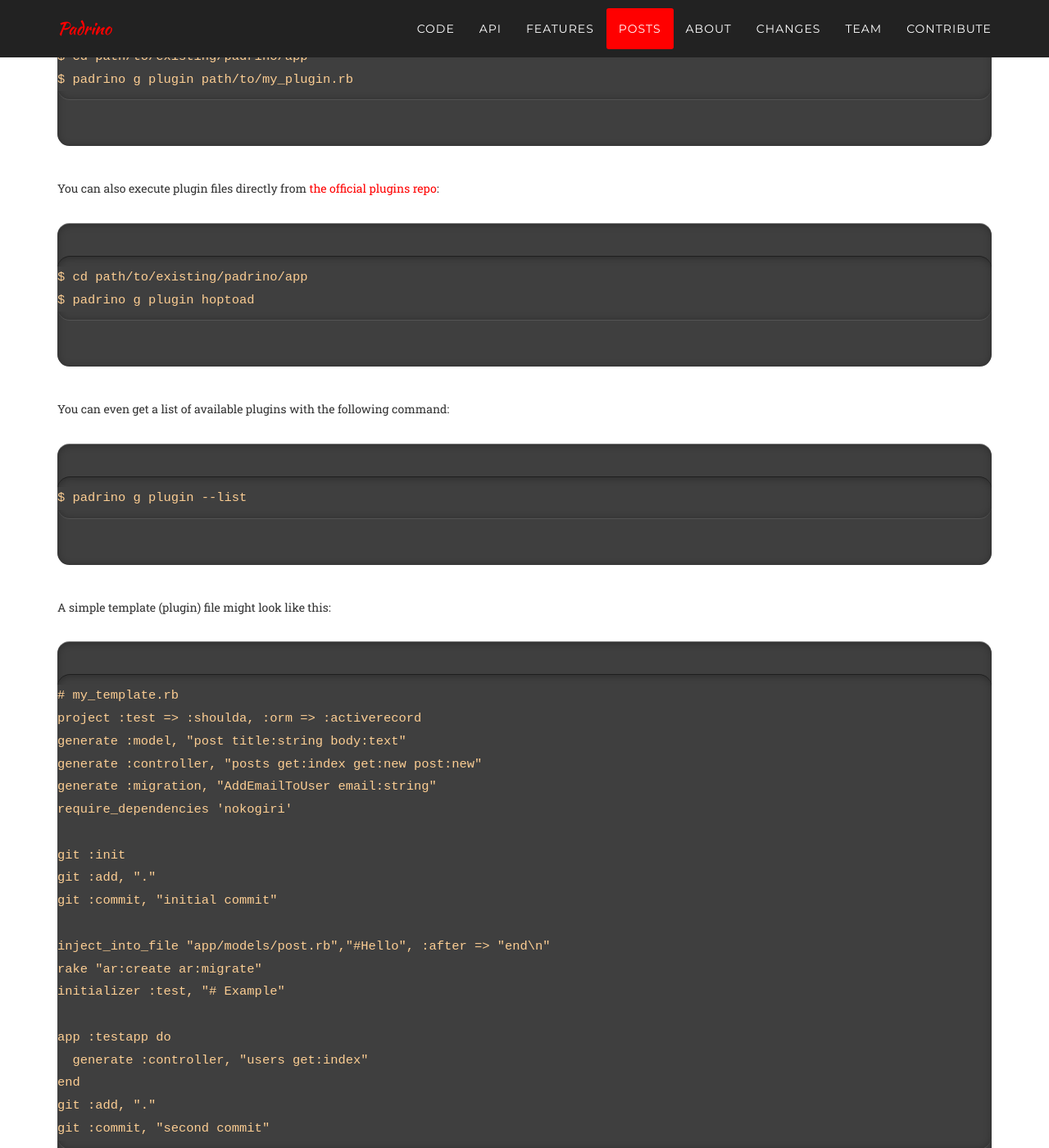
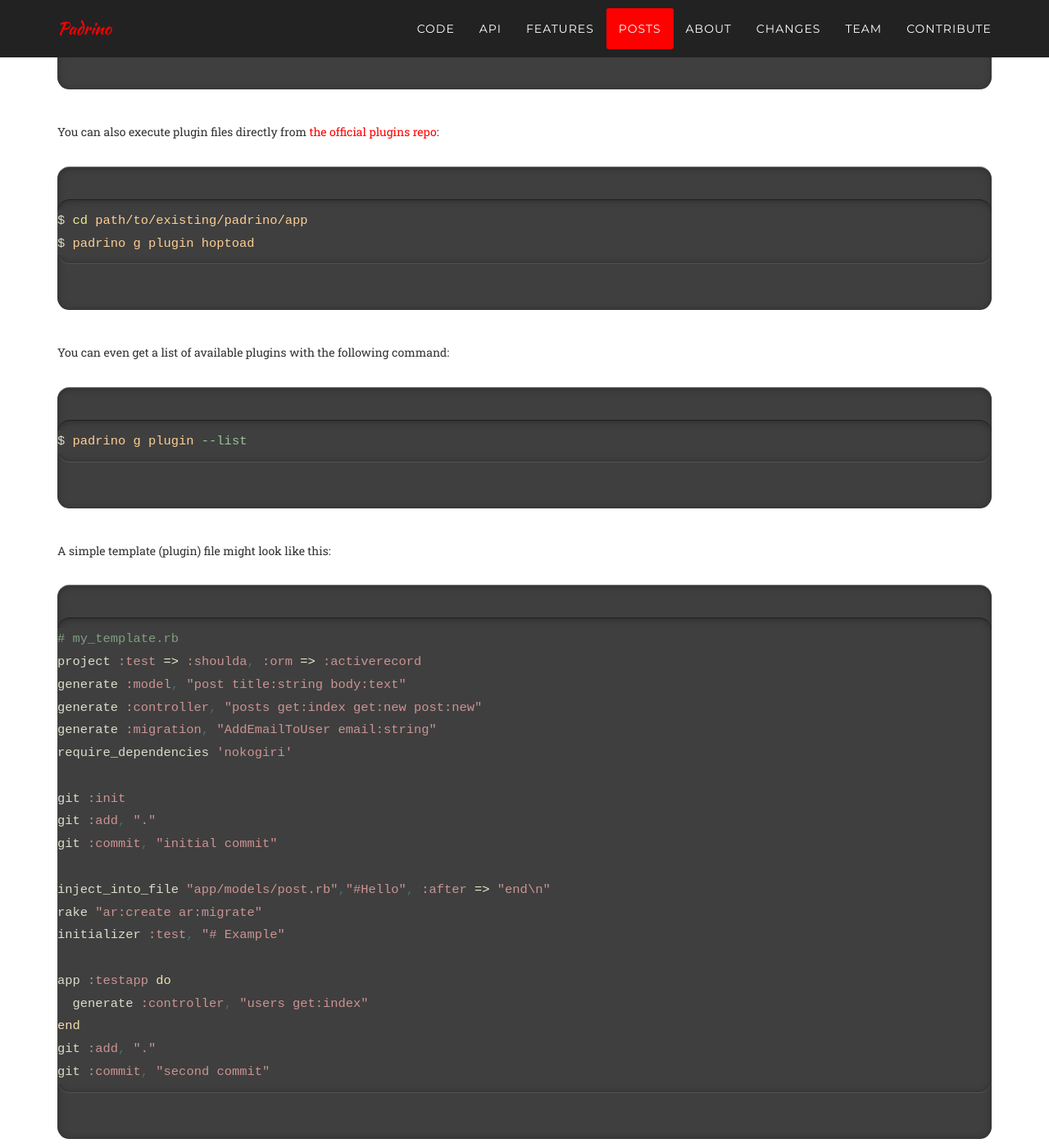
Before and after one commit to wikimatze/padrinorb-website, a Jekyll site: the page built from guides/generators.md, in a window 1280 px wide and 1400 px high, scrolled down 6017 px. Shown: the whole window at 82% size. Built offline with Jekyll 4.4.1, drawn with Linux system fonts in a browser that asks for light colours; some web fonts are replaced; Markdown is read by kramdown in place of the engine named in the settings; some of the changed text lies outside the part shown.

Commit message:
Add generators to guides

````diff
--- a/guides/generators.md
+++ b/guides/generators.md
@@ -1,54 +1,86 @@
 ---
 date: 2010-03-01
+update: 2014-11-21
 author: Nathan
 email: nesquena@gmail.com
 title: Generators
+permalink: /guides/generators/
 ---
 
 Padrino provides generator support for quickly creating new Padrino applications. This provides many benefits such as constructing the recommended Padrino application structure, auto-generating a Gemfile listing all starting dependencies and guidelines provided within the generated files to help orient a new user to using Padrino.
 
+
 One important feature of the generators is that they were built from the ground up to support a wide variety of tools, libraries and gems for use within your padrino application.
 
+
 This means that Padrino generators do **not** lock you into using any particular database, ORM, testing framework, templating engine or javascript library. In fact, when generating an application you can actually tell Padrino which components you would like to use!
-
 
 
 ## Project Generator
 
 The usage for the project generator is quite simple:
 
-    $ padrino g project <the_app_name> </path/to/create/app> --<component-name> <value>
+
+```sh
+$ padrino g project <the_app_name> </path/to/create/app> --<component-name> <value>
+```
+
 
 The simplest possible command to generate a base application would be:
 
-    $ padrino g project demo_project
+
+```sh
+$ padrino g project demo_project
+```
+
 
 This would construct a Padrino application DemoApp (which extends from Padrino::Application) inside the folder ‘demo\_project’ at our current path. Inside the application there would be configuration and setup performed for the default components.
 
+
 You can also define specific components to be used:
 
-    $ padrino g project demo_project -t rspec -e haml -m rr -s jquery -d datamapper -c sass
+
+```sh
+$ padrino g project demo_project -t rspec -e haml -m rr -s jquery -d datamapper -c sass
+```
+
 
 You can also instruct the generator to skip a certain component to avoid using one at all (or to use your own):
 
-    $ padrino g project demo_project --test none --renderer none
+
+```sh
+$ padrino g project demo_project --test none --renderer none
+```
+
 
 You can also specify an alternate name for your core application using the `--app` option:
 
-    $ padrino g project demo_project --app alternate_app_name # alias -n
+
+```sh
+$ padrino g project demo_project --app alternate_app_name # alias -n
+```
+
 
 The generator uses the `bundler` gem to resolve any application dependencies when the application is newly created. The necessary bundler command can be executed automatically through the generator with:
 
-    $ padrino g project demo_project --run_bundler # alias -b
+
+```sh
+$ padrino g project demo_project --run_bundler # alias -b
+```
+
 
 or this can be done manually through executing command `bundle install` in the terminal at the root of the generated application.
 
+
 For more examples of using the project generator in common cases, check out the [Basic Projects](http://www.padrinorb.com/guides/basic-projects) guide.
+
 
 The generator framework within Padrino is extensible and additional components and tools can be added easily.
  This would be achieved through forking our project and reading through the code in `lib/generators/project.rb` and the setup instructions inside the relevant files within `lib/generators/components/`. We are happy to accept pull requests for additional component types not originally included (although helping us maintain them would also be appreciated).
 
+
 The project generator has several available configuration options:
+
 
 |Options|Default|Aliases|Description|
 |:------|:------|:------|:----------|
@@ -59,7 +91,9 @@
 |tiny|false|-i|generate tiny project skeleton|
 |adapter|sqlite|-a|specify orm db adapter (mysql, sqlite, postgres)|
 
+
 The available components and their default options are listed below:
+
 
 |Component|Default|Aliases|Options|
 |:--------|:------|:------|:------|
@@ -70,99 +104,156 @@
 |stylesheet|none|-c|sass, less, scss, compass|
 |mock|none|-m|rr, mocha|
 
+
 Note: Be careful with your naming when using generators and do not have your project name, or any models or controllers overlap. Avoid naming your app “Posts” and then your controller or subapp with the same name.
+
 
 ### Some examples:
 
 **Generate a project with a different application name from the project path**
 
-    padrino g my_project -n blog
+
+```sh
+padrino g my_project -n blog
+```
+
 
 this will generate the project at path *my\_project/* but the applications name will be **Blog**.
 
+
 **Generate a project with mongoid and run bundler after**
 
-    padrino g project your_project -d mongoid -b
+
+```sh
+padrino g project your_project -d mongoid -b
+```
+
 
 **Generate a project with riot test and rr mocking**
 
-    padrino g project your_project -t riot -m rr
+
+```sh
+padrino g project your_project -t riot -m rr
+```
+
 
 **Generate a project with sequel with mysql**
 
-    padrino g project your_project -d sequel -a mysql
+
+```sh
+padrino g project your_project -d sequel -a mysql
+```
+
 
 **Generate a tiny project skeleton**
 
-    padrino g project your_project --tiny
+
+```sh
+padrino g project your_project --tiny
+```
+
 
 **Choose a root for your project**
 
-    padrino g project your_project -r /usr/local/padrino
+
+```sh
+padrino g project your_project -r /usr/local/padrino
+```
+
 
 This will create a new padrino project in */usr/local/padrino/your\_project/*
 
+
 **Use Padrino from a git cloned repository**
 
-    padrino g project your_project [--dev] # Use padrino from a git checkout
+
+```sh
+padrino g project your_project [--dev] # Use padrino from a git checkout
+```
+
 
 Visit [The Bleeding Edge](/guides/the-bleeding-edge) for more info how to setup a **dev** environment.
-
 
 
 ## Plugin Generator
 
 The Plugin Generator allows you to create Padrino projects based on a template file that contains all the necessary actions needed to create the project. Plugins can also be executed within an existing Padrino application. The plugin generator provides a simple DSL in addition with leveraging Thor to make generating projects a breeze!
 
-    $ padrino g project my_project --template path/to/my_template.rb
+
+```sh
+$ padrino g project my_project --template path/to/my_template.rb
+```
+
 
 This will generate a project based on the template file provided. You can also generate a project based on a remote url such as a [gist](http://gist.github.com/) for an additional level of convenience:
 
-    $ padrino g project my_project --template http://gist.github.com/356156
+
+```sh
+$ padrino g project my_project --template http://gist.github.com/356156
+```
+
 
 You can also execute template files directly from [the official templates repo](http://github.com/padrino/padrino-recipes/tree/master/templates):
 
-    $ padrino g project my_project --template sampleblog
+
+```sh
+$ padrino g project my_project --template sampleblog
+```
+
 
 You can also apply templates as plugins to existing Padrino applications:
 
-    $ cd path/to/existing/padrino/app
-    $ padrino g plugin path/to/my_plugin.rb
+
+```sh
+$ cd path/to/existing/padrino/app
+$ padrino g plugin path/to/my_plugin.rb
+```
+
 
 You can also execute plugin files directly from [the official plugins repo](http://github.com/padrino/padrino-recipes/tree/master/plugins/):
 
-    $ cd path/to/existing/padrino/app
-    $ padrino g plugin hoptoad
+
+```sh
+$ cd path/to/existing/padrino/app
+$ padrino g plugin hoptoad
+```
 
 You can even get a list of available plugins with the following command:
 
-    $ padrino g plugin --list
+
+```sh
+$ padrino g plugin --list
+```
+
 
 A simple template (plugin) file might look like this:
 
-    # my_template.rb
-    project :test => :shoulda, :orm => :activerecord
-    generate :model, "post title:string body:text"
-    generate :controller, "posts get:index get:new post:new"
-    generate :migration, "AddEmailToUser email:string"
-    require_dependencies 'nokogiri'
 
-    git :init
-    git :add, "."
-    git :commit, "initial commit"
+```ruby
+# my_template.rb
+project :test => :shoulda, :orm => :activerecord
+generate :model, "post title:string body:text"
+generate :controller, "posts get:index get:new post:new"
+generate :migration, "AddEmailToUser email:string"
+require_dependencies 'nokogiri'
 
-    inject_into_file "app/models/post.rb","#Hello", :after => "end\n"
-    rake "ar:create ar:migrate"
-    initializer :test, "# Example"
+git :init
+git :add, "."
+git :commit, "initial commit"
 
-    app :testapp do
-      generate :controller, "users get:index"
-    end
-    git :add, "."
-    git :commit, "second commit"
+inject_into_file "app/models/post.rb","#Hello", :after => "end\n"
+rake "ar:create ar:migrate"
+initializer :test, "# Example"
+
+app :testapp do
+  generate :controller, "users get:index"
+end
+git :add, "."
+git :commit, "second commit"
+```
+
 
 Keep in mind that the template file is pure ruby and has full access to [all available thor actions](http://rdoc.info/rdoc/wycats/thor/blob/f939a3e8a854616784cac1dcff04ef4f3ee5f7ff/Thor/Actions.html).
-
 
 
 ## Controller Generator
@@ -177,40 +268,66 @@
 |provides| |-f|specify the formats for this controller|
 |destroy|false|-d|removes all generated files|
 
+
 Padrino provides generator support for quickly creating new controllers within your Padrino application. Note that the controller tests are generated specifically tailored towards the testing framework chosen during application generation.
+
 
 Very important to note that controller generators are intended primarily to work within applications created through the Padrino application generator and that follow Padrino conventions.
 
+
 Using the controller generator is as simple as:
 
-    $ padrino g controller Admin
+
+```sh
+$ padrino g controller Admin
+```
+
 
 If you want create a controller for a specified sub app you can:
 
-    $ padrino g controller Admin -a my_sub_app
+
+```sh
+$ padrino g controller Admin -a my_sub_app
+```
+
 
 You can also specify desired actions to be added to your controller:
 
-    $ padrino g controller Admin get:index get:new post:create
+
+```sh
+$ padrino g controller Admin get:index get:new post:create
+```
+
 
 The controller generator will then construct the controller file within `app/controllers/admin.rb` and also a controller test file at `test/controllers/admin_controller_test.rb` according to the test framework chosen during app generation. A default route will also be generated mapping to name of the controller and the route name. For example:
 
-    $ padrino g controller User get:index
+
+```sh
+$ padrino g controller User get:index
+```
+
 
 will create a url route for :index mapping to “/user/index”
 
+
 You may also specify layout, parent and provides respectively:
 
-    $ padrino g controller User -l global
-    $ padrino g controller User -p users
-    $ padrino g controller User -f :html,:json
+
+```sh
+$ padrino g controller User -l global
+$ padrino g controller User -p users
+$ padrino g controller User -f :html,:json
+```
 
 You can destroy controllers that you created via the destroy option and setting it to true. default is false.
 
-    $ padrino g controller User -d
+
+```sh
+$ padrino g controller User -d
+```
+
 
 This removes all created controller files.
-
 
 
 ## Model Generator
@@ -222,32 +339,49 @@
 |skip\_migration|false|-s|skip migration generation|
 |destroy|false|-d|removes all generated files|
 
+
 Padrino provides generator support for quickly creating new models within your Padrino application. Note that the models (and migrations) generated are specifically tailored towards the ORM component and testing framework chosen during application generation.
+
 
 Very important to note that model generators are intended primarily to work within applications created through the Padrino application generator and that follow Padrino conventions. Using model generators within an existing application not generated by Padrino will likely not work as expected.
 
+
 Using the model generator is as simple as:
 
-    $ padrino g model User
+
+```sh
+$ padrino g model User
+```
+
 
 You can also specify desired fields to be contained within your User model:
 
-    $ padrino g model User name:string age:integer email:string
+
+```sh
+$ padrino g model User name:string age:integer email:string
+```
+
 
 The model generator will create multiple files within your application and based on your ORM component.
- Usually the model file will generate files similar to the following:
+Usually the model file will generate files similar to the following:
 
--   model definition file [models/user.rb]
--   migration declaration [db/migrate/xxx\_create\_users.rb]
+
+- model definition file [models/user.rb]
+- migration declaration [db/migrate/xxx\_create\_users.rb]
+
 
 You can define as many models as you would like in a Padrino application using this generator.
 
+
 You can destroy models that you created via the destroy option and setting it to true. default is false.
 
-    $ padrino g model User -d
+
+```sh
+$ padrino g model User -d
+```
+
 
 This remove all created model files.
-
 
 
 ## Migration Generator
@@ -257,30 +391,45 @@
 |root|.|-r|specify the root destination path|
 |destroy|false|-d|removes all generated files|
 
+
 Padrino provides generator for quickly generating new migrations to change or manipulate the database schema.
- These migrations generated will be tailored towards the ORM chosen when generating the application.
+These migrations generated will be tailored towards the ORM chosen when generating the application.
+
 
 Very important to note that migration generators are intended primarily to work within applications created through the Padrino application generator and that follow Padrino conventions. Using migration generators within an existing application not generated by Padrino will likely not work as expected.
 
+
 Using the migration generator is as simple as:
 
-    $ padrino g migration AddFieldsToUsers
-    $ padrino g migration RemoveFieldsFromUsers
+
+```sh
+$ padrino g migration AddFieldsToUsers
+$ padrino g migration RemoveFieldsFromUsers
+```
+
 
 You can also specify desired columns to be added to the migration file:
 
-    $ padrino g migration AddFieldsToUsers last_login:datetime crypted_password:string
-    $ padrino g migration RemoveFieldsFromUsers password:string ip_address:string
+
+```sh
+$ padrino g migration AddFieldsToUsers last_login:datetime crypted_password:string
+$ padrino g migration RemoveFieldsFromUsers password:string ip_address:string
+```
+
 
 The migration generator will then construct the migration file according to your ORM component chosen
- within `db/migrate/xxx_add_fields_to_users.rb` including the columns specified in the command.
+within `db/migrate/xxx_add_fields_to_users.rb` including the columns specified in the command.
+
 
 You can destroy migrations that you created via the destroy option and setting it to true. default is false.
 
-    $ padrino g migration AddFieldsToUsers -d
+
+```sh
+$ padrino g migration AddFieldsToUsers -d
+```
+
 
 This removes the migration file.
-
 
 
 ## Mailer Generator
@@ -292,29 +441,47 @@
 |namespace||-n|specify the name space of your padrino project|
 |destroy|false|-d|removes all generated files|
 
+
 Padrino provides generator support for quickly creating new mailers within your Padrino application.
  Very important to note that mailer generators are intended primarily to work within applications created through the Padrino application generator and that follow Padrino conventions.
 
+
 Using the mailer generator is as simple as:
 
-    $ padrino g mailer UserNotifier
+
+```sh
+$ padrino g mailer UserNotifier
+```
+
 
 If you want create a mailer for a specified sub app you can:
 
-    $ padrino g mailer UserNotifier -a my_sub_app
+
+```sh
+$ padrino g mailer UserNotifier -a my_sub_app
+```
+
 
 You can also specify desired delivery actions to be added to the mailer:
 
-    $ padrino g mailer UserNotifier confirm_account welcome inactive_account
+
+```sh
+$ padrino g mailer UserNotifier confirm_account welcome inactive_account
+```
+
 
 The mailer generator will then construct the mailer file within `app/mailers/user_notifier.rb`
 
+
 You can destroy mailer that you created via the destroy option and setting it to true. default is false.
 
-    $ padrino g mailer UserNotifer -d
+
+```sh
+$ padrino g mailer UserNotifer -d
+```
+
 
 This remove all created mailer files.
-
 
 
 ## Sub App Generator
@@ -325,51 +492,76 @@
 |root|.|-r|specify the root destination path|
 |destroy|false|-d|removes all generated files|
 
+
 Unlike other ruby frameworks Padrino is principally designed for mounting multiple apps at the same time.
+
 
 First you need to create a project:
 
-    $ padrino g project demo_project
-    $ cd demo_project
+
+```sh
+$ padrino g project demo_project
+$ cd demo_project
+```
+
 
 Now you are in demo\_project and you can create your apps:
 
-    $ padrino g app one
-    $ padrino g app two
+
+```sh
+$ padrino g app one
+$ padrino g app two
+```
+
 
 By default these apps are mounted under:
 
--   /one
--   /two
+- /one
+- /two
+
 
 but you can edit config/apps.rb and change it.
 
+
 and create controllers:
 
-    your_project$ padrino g controller base --app foo # This will be created for app Foo
-    your_project$ padrino g controller base           # This will be created for Core app
-    your_project$ padrino g controller base --app bar # This will be created for app Bar
+
+```sh
+your_project$ padrino g controller base --app foo # This will be created for app Foo
+your_project$ padrino g controller base           # This will be created for Core app
+your_project$ padrino g controller base --app bar # This will be created for app Bar
+```
+
 
 or mailers:
 
-    your_project$ padrino g mailer registration --app foo  # This will be created for app Foo
-    your_project$ padrino g mailer registration            # This will be created for Core app
-    your_project$ padrino g mailer registration --app bar  # This will be created for app Bar
 
+```sh
+your_project$ padrino g mailer registration --app foo  # This will be created for app Foo
+your_project$ padrino g mailer registration            # This will be created for Core app
+your_project$ padrino g mailer registration --app bar  # This will be created for app Bar
+```
 
 
 ## Tiny Skeleton Generator
 
 Both the Project Generator and Sub App Generator allow you to create an even smaller project skeleton. Instead of the default skeleton, the tiny option removes the need for a controllers, helpers, and mailers folder and instead generates controllers.rb, helpers.rb, and mailers.rb in its place.
 
+
 To use the tiny skeleton generator for project run:
 
-    $ padrino g project tiny_app -d mongoid --tiny
+
+```sh
+$ padrino g project tiny_app -d mongoid --tiny
+```
+
 
 To use the tiny skeleton generator for app run in your project:
 
-    my_app$ padrino g app tiny_app --tiny
 
+```sh
+my_app$ padrino g app tiny_app --tiny
+```
 
 
 ## Admin Generator
@@ -384,17 +576,28 @@
 |renderer||-e|the default value is a renderer used in the main app|
 |destroy|false|-d|removes all generated files|
 
+
 Padrino also comes with a built-in admin dashboard. To generate the admin application in your project:
 
-    $ padrino g admin
+
+```sh
+$ padrino g admin
+```
+
 
 You can specify the theme to use for your admin application using the `theme` flag:
 
-    $ padrino g admin --theme blue
+
+```sh
+$ padrino g admin --theme blue
+```
+
 
 The available themes are: *amro*, *bec*, *bec-green*, *blue*, *default*, *djime-cerulean*, *kathleene*, *olive*, *orange*, *reidb-greenish*, *ruby*, *warehouse*
 
+
 This will generate the admin application and mount this at `/admin`. For more information, check out the [Admin Guide](http://www.padrinorb.com/guides/padrino-admin).
+
 
 ## Component Generator
 
@@ -403,17 +606,27 @@
 |root|.|-r|the root destination path for the project|
 |adapter|sqlite|-a|specify orm db adapter (mysql, sqlite, postgres)|
 
+
 The available components and their default options are same as the Project Generator.
+
 
 ### Some examples:
 
 Show help and selected components:
 
-    $ padrino g component
+
+```sh
+$ padrino g component
+```
+
 
 Add to minirecord with mysql and rspec in your project:
 
-    $ padrino g component -d minirecord -a mysql2 -t rspec
+
+```sh
+$ padrino g component -d minirecord -a mysql2 -t rspec
+```
+
 
 ## Task Generator
 
@@ -424,16 +637,28 @@
 
 Padrino provides generator for quickly generating new task for your app.
 
+
 ### Some examples:
 
 Show help:
 
-    $ padrino g task
+
+```sh
+$ padrino g task
+```
+
 
 Using the task generator is as simple as:
 
-    $ padrino g task foo
+
+```sh
+$ padrino g task foo
+```
+
 
 Generate the task file with namespace and description options:
 
-    $ padrino g task bar --namespace=sample --description="This\ is\ a\ sample"
+
+```sh
+$ padrino g task bar --namespace=sample --description="This\ is\ a\ sample"
+```
````
